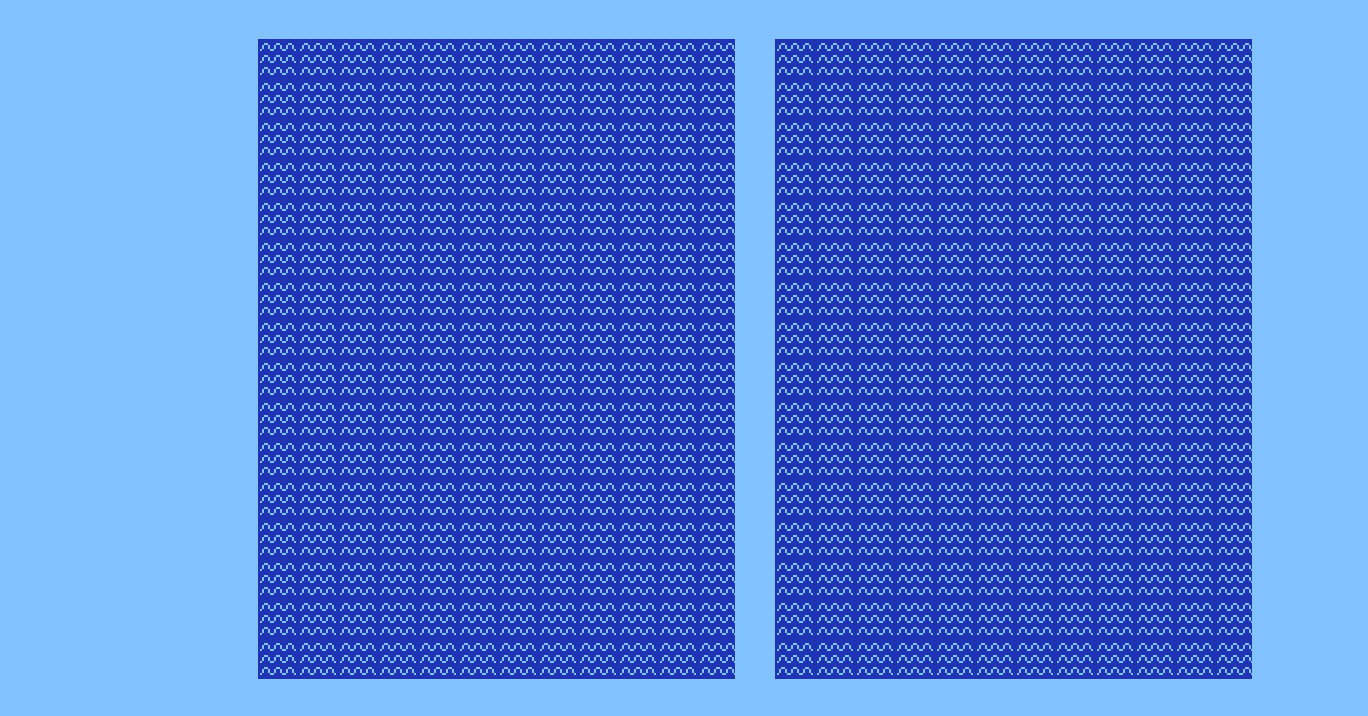
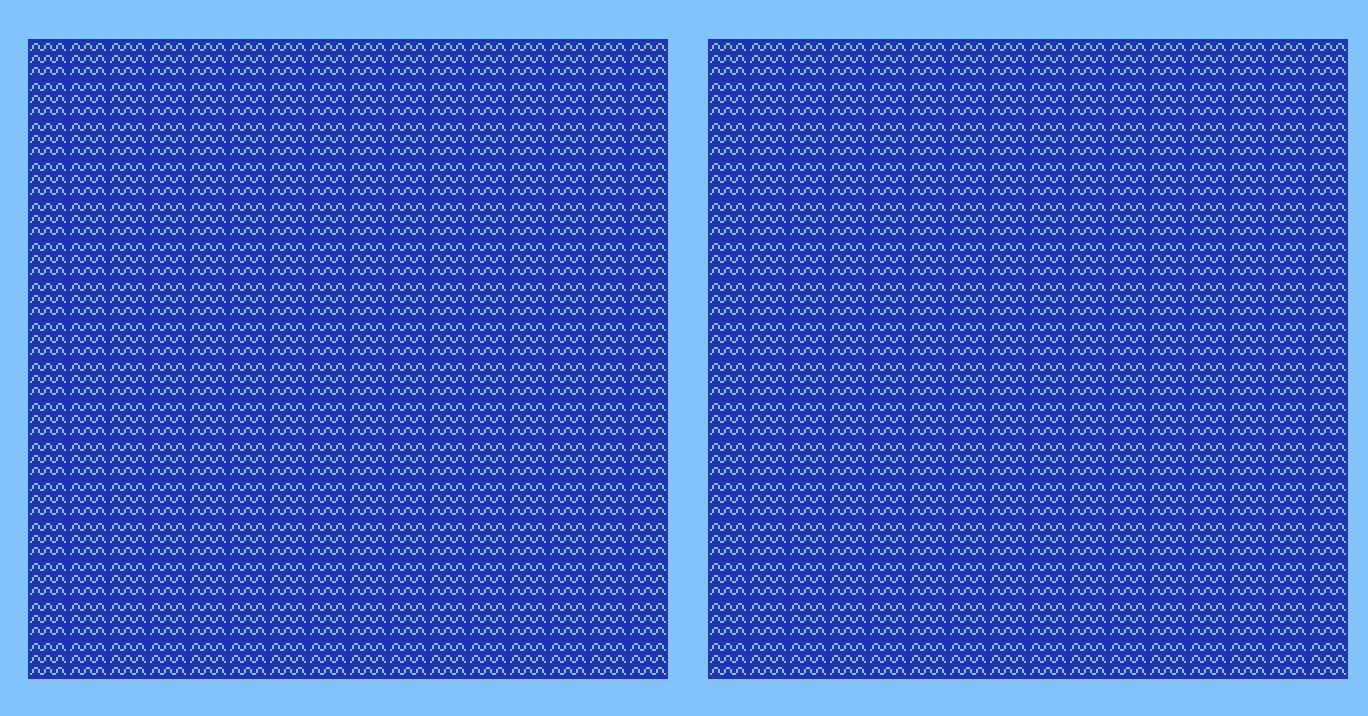
Before and after one commit to rayateapurv/q-battleship, a plain HTML site: page index.html in a window 1280 px wide. Shown: the part 61-777 px from the top of the page, 1368 px wide, since content can reach past the window. Drawn offline with nearby package versions, Linux system fonts and the light colour scheme.

Commit message:
Update style.css

```diff
--- a/style.css
+++ b/style.css
@@ -48,7 +48,8 @@ h1 {
   display: flex;
 }
 .mainWrapper {
-  margin-left: 230px;
+  margin: auto;
+  width: fit-content;
 }
 
 .grid-p1 {
@@ -314,7 +315,7 @@ h1 {
 
 .carrier {
   background-image: url(./assets/boat.png);
-  background-color: var(--battleship);
+  background-color: var(--carrier);
 }
 .entangled {
   /* background-color: grey; */
```
